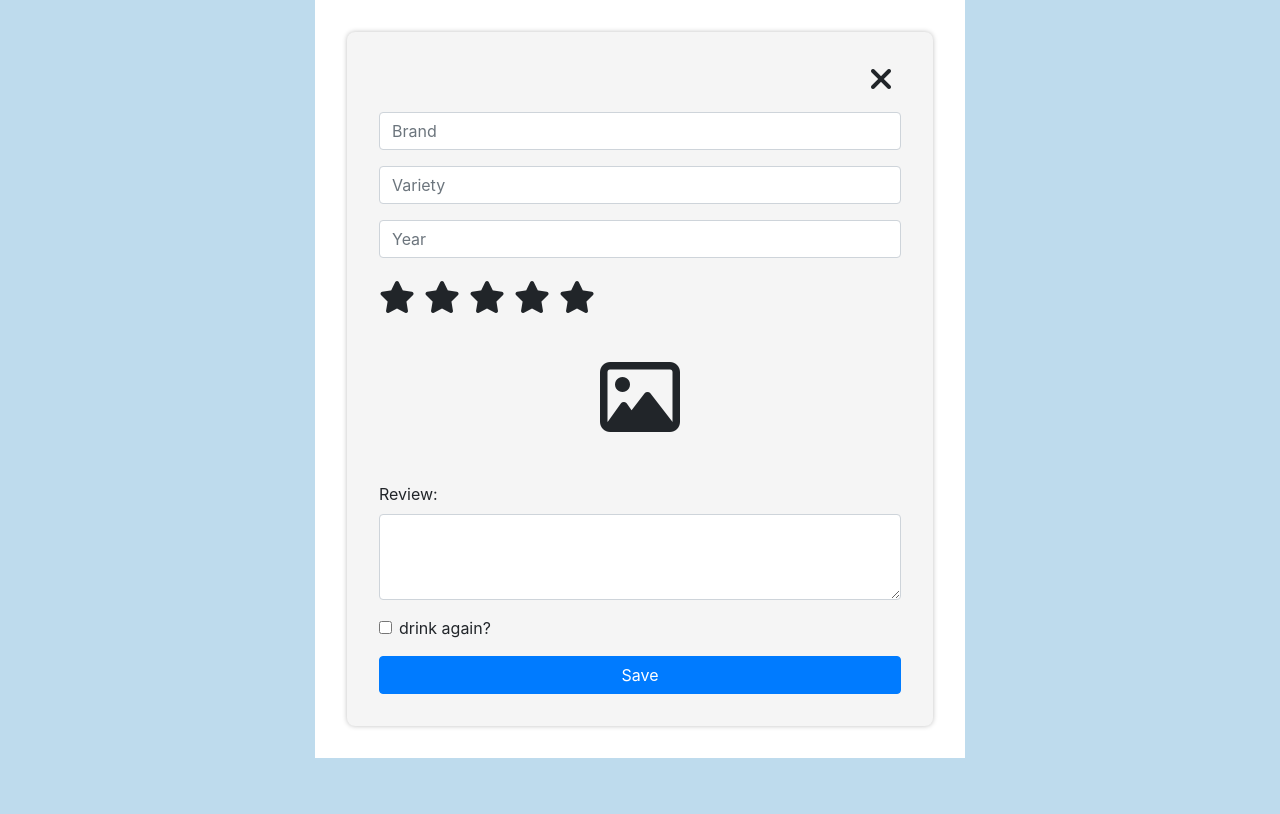
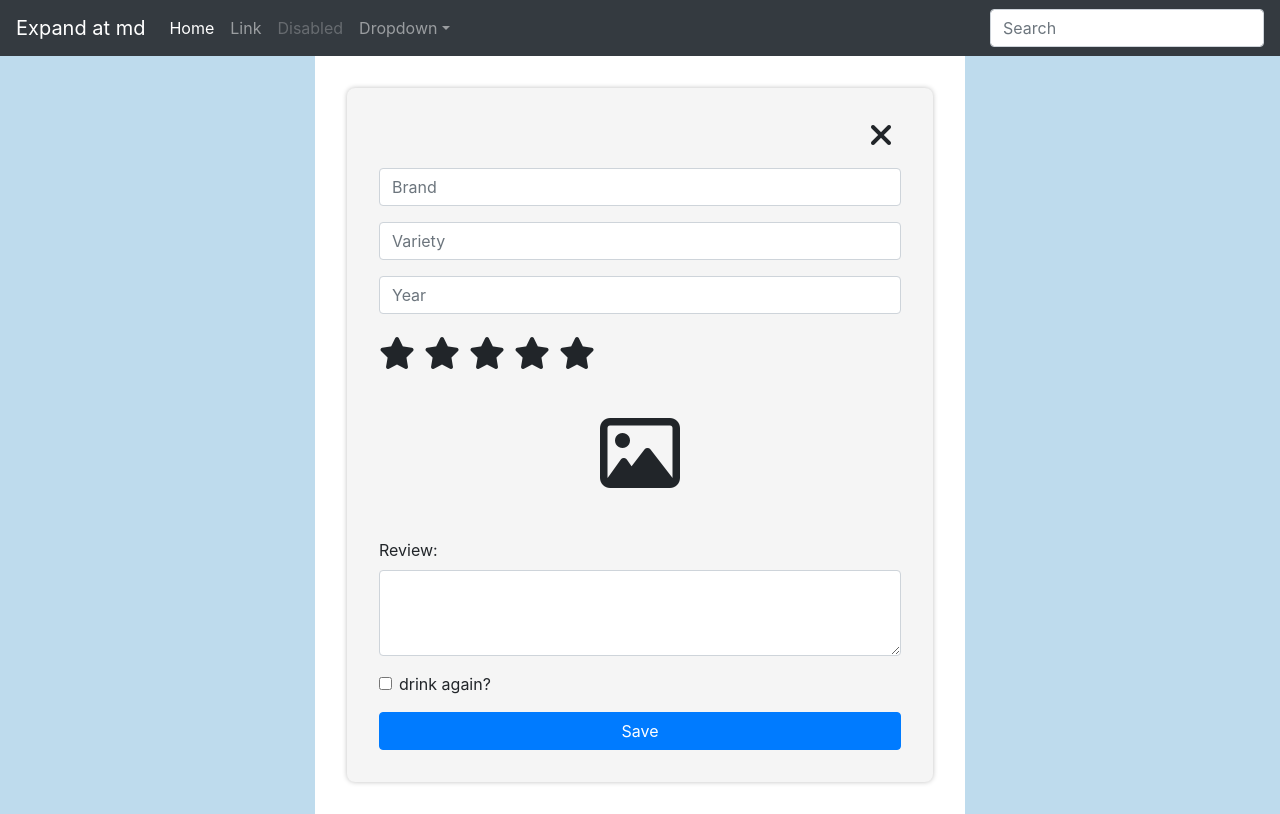
Before and after one commit to AndrewCasta/wine.io, a Flask app: page /add in a window 1280 px wide. Before the commit the page ends 758 px from the top, so only its background shows below. Run offline with Flask 2, Linux system fonts and the light colour scheme; data that the repository does not hold is empty; some libraries are stand-ins or nearby versions.

Commit message:
add initial navbar

```diff
--- a/static/css/style.css
+++ b/static/css/style.css
@@ -132,8 +132,7 @@ Reviews
 }
 
 .reviews {
-  /* height: ; */
-  height: 100vh;
+  height: calc(100vh - 56px);
   overflow-y: auto;
 }
 
@@ -336,7 +335,7 @@ Reviews
   .view-review {
     min-height: 500px;
     grid-template-columns: 1fr 1fr;
-    grid-template-rows: 50px 30px 30px auto auto auto;
+    grid-template-rows: 50px 30px 30px auto auto 50px;
     grid-template-areas:
       "brand img"
       "variety img"
--- a/templates/layout.html
+++ b/templates/layout.html
@@ -19,6 +19,54 @@
     <link rel="stylesheet" href="../static/css/style.css" />
   </head>
   <body>
+    <!-- Navbar -->
+    <nav class="navbar navbar-expand-md navbar-dark bg-dark">
+      <a class="navbar-brand" href="#">Expand at md</a>
+      <button
+        class="navbar-toggler"
+        type="button"
+        data-toggle="collapse"
+        data-target="#navbarsExample04"
+        aria-controls="navbarsExample04"
+        aria-expanded="false"
+        aria-label="Toggle navigation"
+      >
+        <span class="navbar-toggler-icon"></span>
+      </button>
+
+      <div class="collapse navbar-collapse" id="navbarsExample04">
+        <ul class="navbar-nav mr-auto">
+          <li class="nav-item active">
+            <a class="nav-link" href="#">Home <span class="sr-only">(current)</span></a>
+          </li>
+          <li class="nav-item">
+            <a class="nav-link" href="#">Link</a>
+          </li>
+          <li class="nav-item">
+            <a class="nav-link disabled" href="#" tabindex="-1" aria-disabled="true">Disabled</a>
+          </li>
+          <li class="nav-item dropdown">
+            <a
+              class="nav-link dropdown-toggle"
+              href="#"
+              id="dropdown04"
+              data-toggle="dropdown"
+              aria-haspopup="true"
+              aria-expanded="false"
+              >Dropdown</a
+            >
+            <div class="dropdown-menu" aria-labelledby="dropdown04">
+              <a class="dropdown-item" href="#">Action</a>
+              <a class="dropdown-item" href="#">Another action</a>
+              <a class="dropdown-item" href="#">Something else here</a>
+            </div>
+          </li>
+        </ul>
+        <form class="form-inline my-2 my-md-0">
+          <input class="form-control" type="text" placeholder="Search" />
+        </form>
+      </div>
+    </nav>
     {% block body %} {% endblock body%}
 
     <!-- JS, Popper.js, and jQuery -->
```
